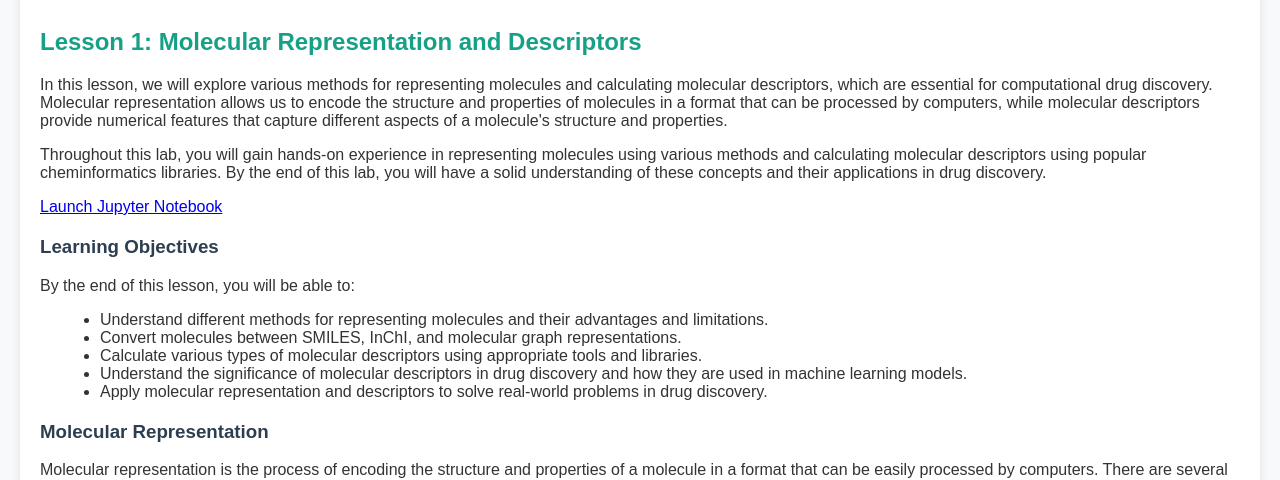
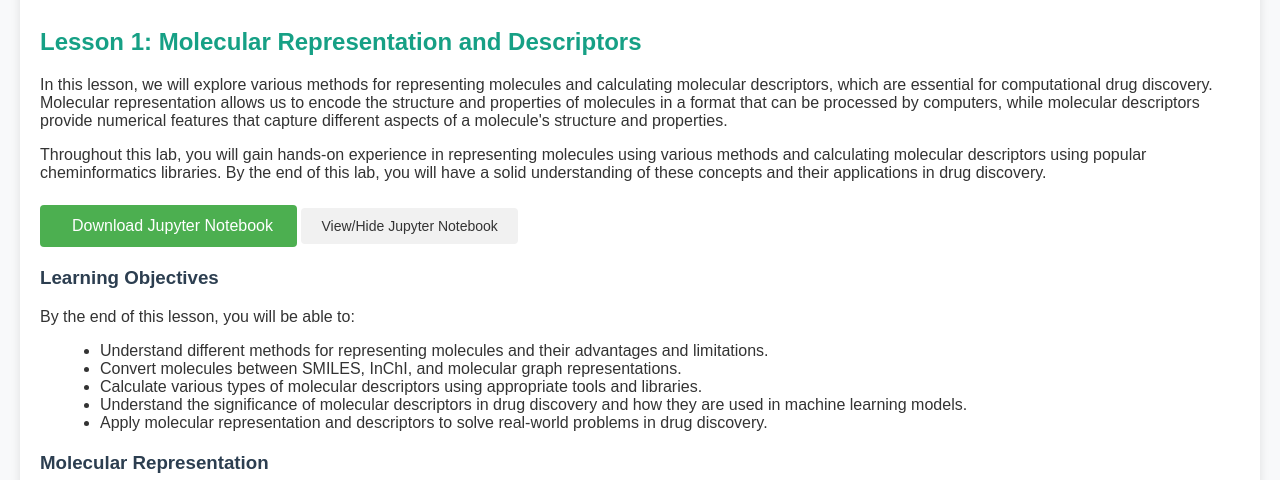
Before and after one commit to grabbedrat/drugdelivery-ml-lab, a Flask app: page /module1/lesson1 in a window 1280 px wide. Shown: the part 157-637 px from the top of the page. Run offline with Flask 3, Linux system fonts and the light colour scheme; some libraries are stand-ins or nearby versions.

Commit message:
Update lesson1.html to include download button for Jupyter Notebook and toggle button for viewing/hiding the notebook

```diff
--- a/templates/module1/lesson1.html
+++ b/templates/module1/lesson1.html
@@ -2,10 +2,73 @@
 {% block title %}Module 1: Lesson 1 - Molecular Representation and Descriptors{% endblock %}
 {% block content %}
 <h2>Lesson 1: Molecular Representation and Descriptors</h2>
+
 <p>In this lesson, we will explore various methods for representing molecules and calculating molecular descriptors, which are essential for computational drug discovery. Molecular representation allows us to encode the structure and properties of molecules in a format that can be processed by computers, while molecular descriptors provide numerical features that capture different aspects of a molecule's structure and properties.</p>
+
 <p>Throughout this lab, you will gain hands-on experience in representing molecules using various methods and calculating molecular descriptors using popular cheminformatics libraries. By the end of this lab, you will have a solid understanding of these concepts and their applications in drug discovery.</p>
-<a href="module1_lesson1.ipynb" target="_blank" class="button">Launch Jupyter Notebook</a>
+
+<a href="module1_lesson1.ipynb" download class="download-button">
+  <i class="fas fa-download"></i> Download Jupyter Notebook
+</a>
+
+<button id="toggle-gist" class="toggle-button">View/Hide Jupyter Notebook</button>
+
+<div id="gist-container" style="display: none;">
+  <script src="https://gist.github.com/grabbedrat/3f51fec9be17c0c280c774ba15097956.js"></script>
+</div>
+
 <h3>Learning Objectives</h3>
+
+<script>
+document.getElementById('toggle-gist').addEventListener('click', function() {
+  var gistContainer = document.getElementById('gist-container');
+  if (gistContainer.style.display === 'none') {
+    gistContainer.style.display = 'block';
+    this.textContent = 'Hide Jupyter Notebook';
+  } else {
+    gistContainer.style.display = 'none';
+    this.textContent = 'View Jupyter Notebook';
+  }
+});
+</script>
+
+<style>
+.download-button {
+  display: inline-block;
+  padding: 12px 24px;
+  background-color: #4CAF50;
+  color: white;
+  text-decoration: none;
+  font-size: 16px;
+  border-radius: 4px;
+  transition: background-color 0.3s;
+}
+
+.download-button:hover {
+  background-color: #45a049;
+}
+
+.download-button i {
+  margin-right: 8px;
+}
+
+.toggle-button {
+  display: inline-block;
+  padding: 10px 20px;
+  background-color: #f1f1f1;
+  color: #333;
+  border: none;
+  border-radius: 4px;
+  font-size: 14px;
+  cursor: pointer;
+  transition: background-color 0.3s;
+  margin-top: 10px;
+}
+
+.toggle-button:hover {
+  background-color: #ddd;
+}
+</style>
 <p>By the end of this lesson, you will be able to:</p>
 <ul>
     <li>Understand different methods for representing molecules and their advantages and limitations.</li>
```
